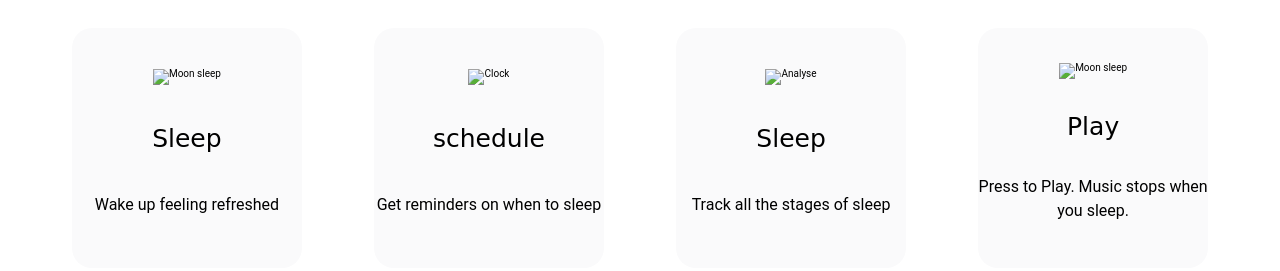
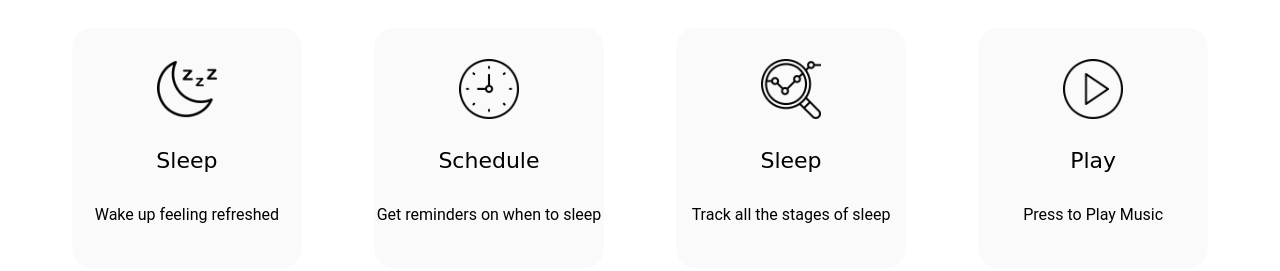
Before and after one commit to buildweekssleeptracker/sleepTracker-UI-twumm, a website: page index.html in a window 1280 px wide. Shown: the part 577-848 px from the top of the page. Drawn offline with Linux system fonts and the light colour scheme.

Commit message:
chore: Add image src for feature sections

```diff
--- a/index.html
+++ b/index.html
@@ -27,26 +27,27 @@
       <h5>Get minute by minute breakdown of how you sleep each day.</h5>
       <button>Get Started</button>
     </section>
+
     <section class="features">
       <div id="sleep">
-        <img src="" alt="Moon sleep">
-        <h4>Sleep</h4>
+        <img src="./img/moon.png" width="60" height="60" alt="Moon sleep">
+        <h5>Sleep</h5>
         <p>Wake up feeling refreshed</p>
       </div>
       <div id="schedule">
-        <img src="" alt="Clock">
-        <h4>schedule</h4>
+        <img src="./img/clock.png" width="60" height="60" alt="Clock">
+        <h5>Schedule</h5>
         <p>Get reminders on when to sleep</p>
       </div>
       <div id="track">
-        <img src="" alt="Analyse">
-        <h4>Sleep</h4>
+        <img src="./img/analysis.png" width="60" height="60" alt="Analyse">
+        <h5>Sleep</h5>
         <p>Track all the stages of sleep</p>
       </div>
       <div id="play">
-        <img src="" alt="Moon sleep">
-        <h4>Play</h4>
-        <p>Press to Play. Music stops when you sleep.</p>
+        <img src="./img/play-button.png" width="60" height="60" alt="Moon sleep">
+        <h5>Play</h5>
+        <p>Press to Play Music</p>
       </div>
     </section>
     <section class="measure"></section>
```
